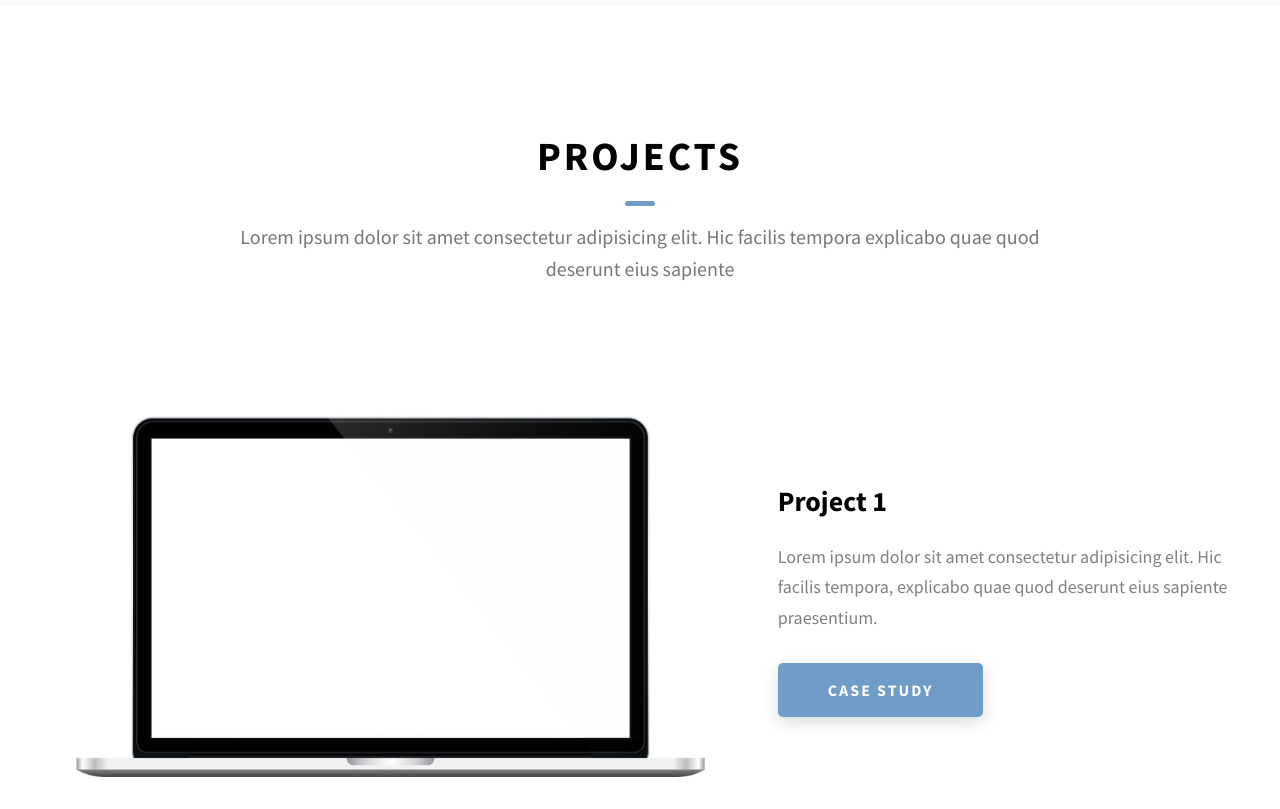
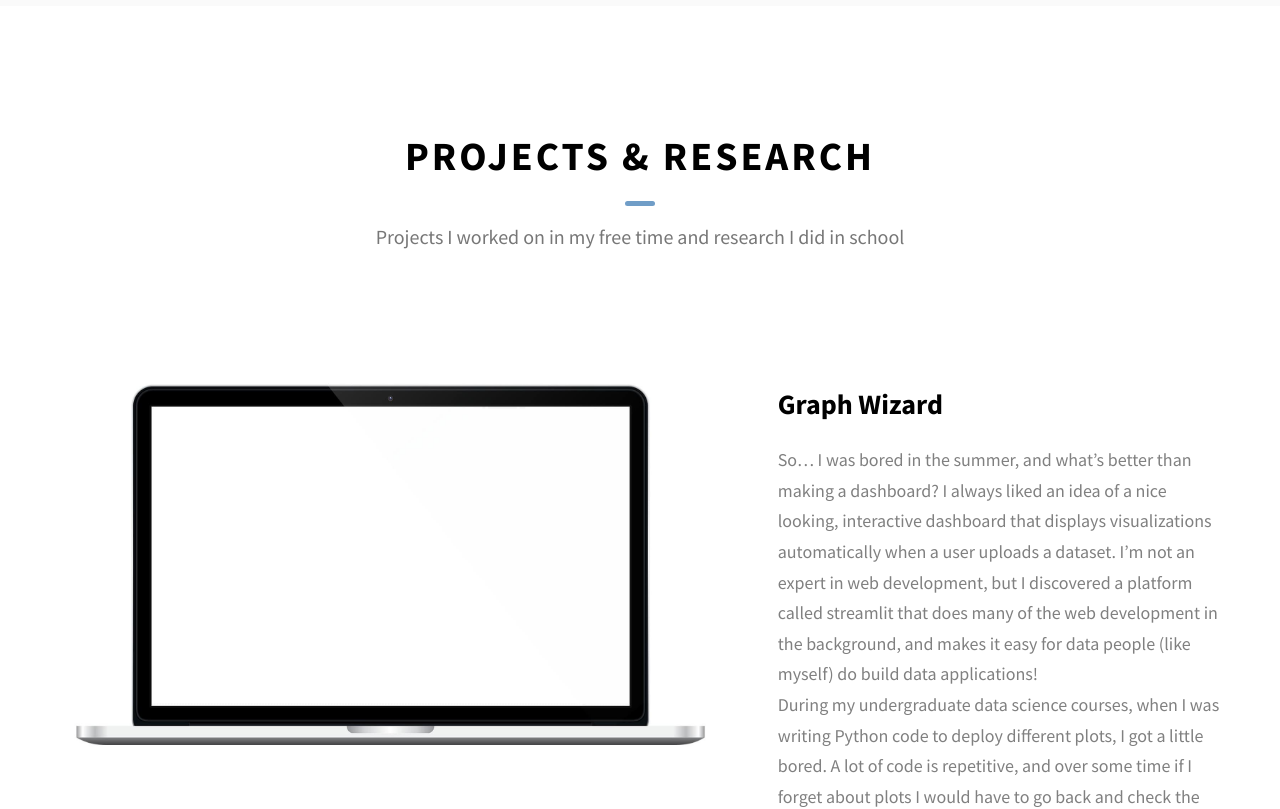
Before and after one commit to RichardWang2/DS_Portfolio, a website: page index.html in a window 1280 px wide. Shown: the part 1880-2689 px from the top of the page. Drawn offline with Linux system fonts and the light colour scheme.

Commit message:
started project 1

```diff
--- a/index.html
+++ b/index.html
@@ -183,10 +183,9 @@
     <section id="projects" class="projects sec-pad">
       <div class="main-container">
         <h2 class="heading heading-sec heading-sec__mb-bg">
-          <span class="heading-sec__main">Projects</span>
+          <span class="heading-sec__main">Projects & Research</span>
           <span class="heading-sec__sub">
-            Lorem ipsum dolor sit amet consectetur adipisicing elit. Hic facilis
-            tempora explicabo quae quod deserunt eius sapiente
+            Projects I worked on in my free time and research I did in school
           </span>
         </h2>
 
@@ -201,11 +200,32 @@
               />
             </div>
             <div class="projects__row-content">
-              <h3 class="projects__row-content-title">Project 1</h3>
+              <h3 class="projects__row-content-title">Graph Wizard</h3>
               <p class="projects__row-content-desc">
-                Lorem ipsum dolor sit amet consectetur adipisicing elit. Hic
-                facilis tempora, explicabo quae quod deserunt eius sapiente
-                praesentium.
+                So… I was bored in the summer, and what’s better than making a dashboard?
+                I always liked an idea of a nice looking, interactive dashboard that displays
+                visualizations automatically when a user uploads a dataset.
+                I’m not an expert in web development, but I discovered a platform called streamlit that
+                does many of the web development in the background, and makes it easy for data people
+                (like myself) do build data applications!
+                <br>
+                During my undergraduate data science courses, when I was writing Python code
+                to deploy different plots, I got a little bored. A lot of code is repetitive,
+                and over some time if I forget about plots I would have to go back and check
+                the usage and documentation of different plots. So I thought, why not build an app
+                that allows me to upload a dataset, and it’ll generate graphs on its own!
+                This is how I got the inspiration to build “Graph Wizard”.
+                (Not a lot of time went into the naming, apologies.)
+                <br>
+                After knowing what I want to build, I started browsing through streamlit documentations
+                and discovered a bunch of cool looking UI designs. I definitely wasted too much time
+                playing around with fancy animations… The app is still in development, as I soon started
+                 school and got busy :( The app can do some basic plotting, like line plots, scatter
+                 plots, histograms, barcharts, etc. I am currently working on automatic suggestions on
+                  which kind of plot the user should use.
+                <br>
+                Thank you for checking out Graph Wizard, and I hope you enjoy playing around with
+                Graph Wizard!
               </p>
               <a
                 href="./project-1.html"
```
